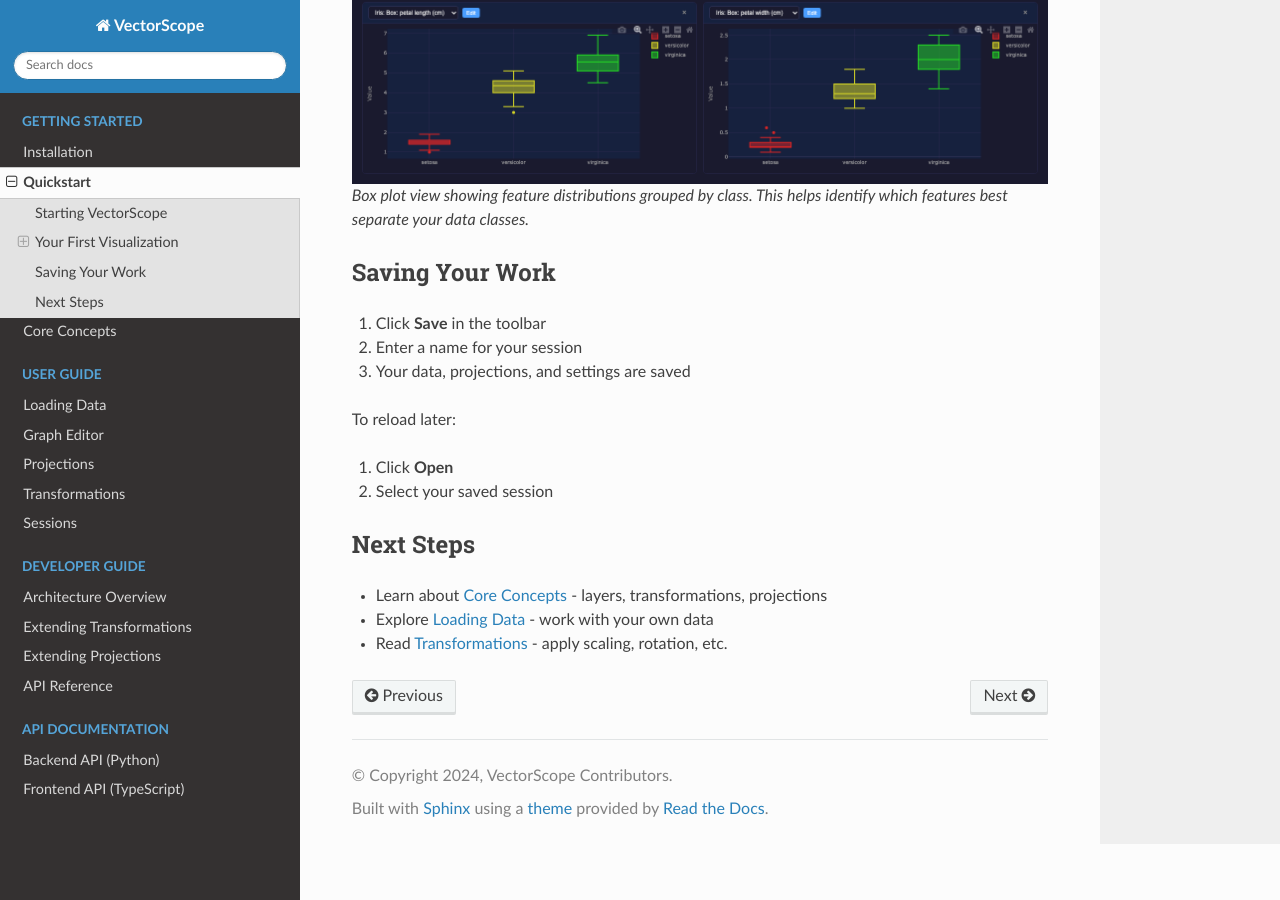
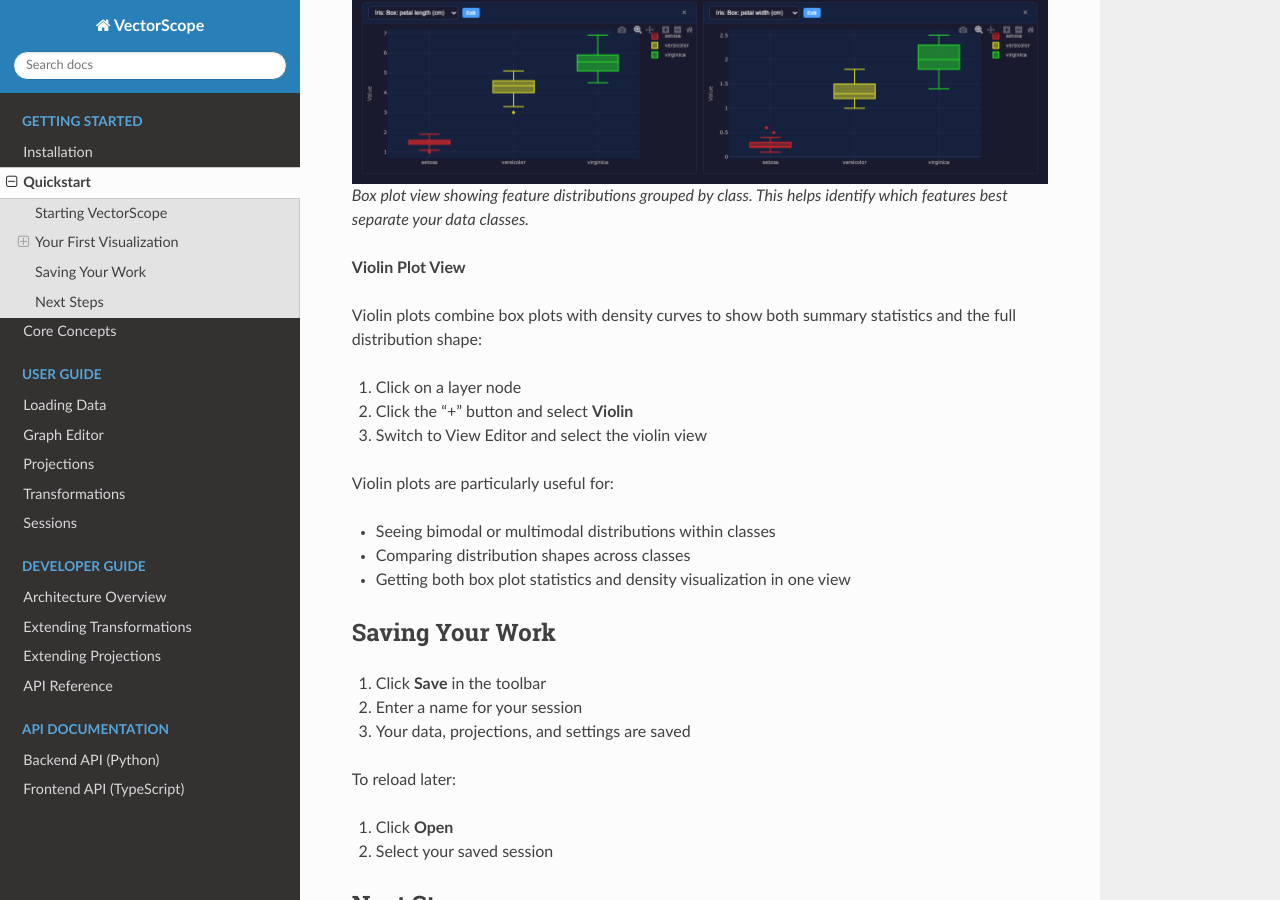
Before and after one commit to cranmer/vectorscope, a Sphinx documentation site: the page built from docs/quickstart.rst, in a window 1280 px wide and 900 px high, scrolled down 7282 px. Built offline with Sphinx 7.4.7 and the Read the Docs theme 3.1.0, drawn with Linux system fonts in a browser that asks for light colours.

Commit message:
Add Violin Plot section to quickstart documentation
🤖 Generated with [Claude Code](https://claude.com/claude-code)

Co-Authored-By: Claude Opus 4.5 <noreply@anthropic.com>

```diff
--- a/docs/quickstart.rst
+++ b/docs/quickstart.rst
@@ -205,6 +205,21 @@ To compare feature distributions across classes:
    Box plot view showing feature distributions grouped by class. This helps
    identify which features best separate your data classes.
 
+**Violin Plot View**
+
+Violin plots combine box plots with density curves to show both summary statistics
+and the full distribution shape:
+
+1. Click on a layer node
+2. Click the "+" button and select **Violin**
+3. Switch to View Editor and select the violin view
+
+Violin plots are particularly useful for:
+
+* Seeing bimodal or multimodal distributions within classes
+* Comparing distribution shapes across classes
+* Getting both box plot statistics and density visualization in one view
+
 Saving Your Work
 ----------------
 
```
